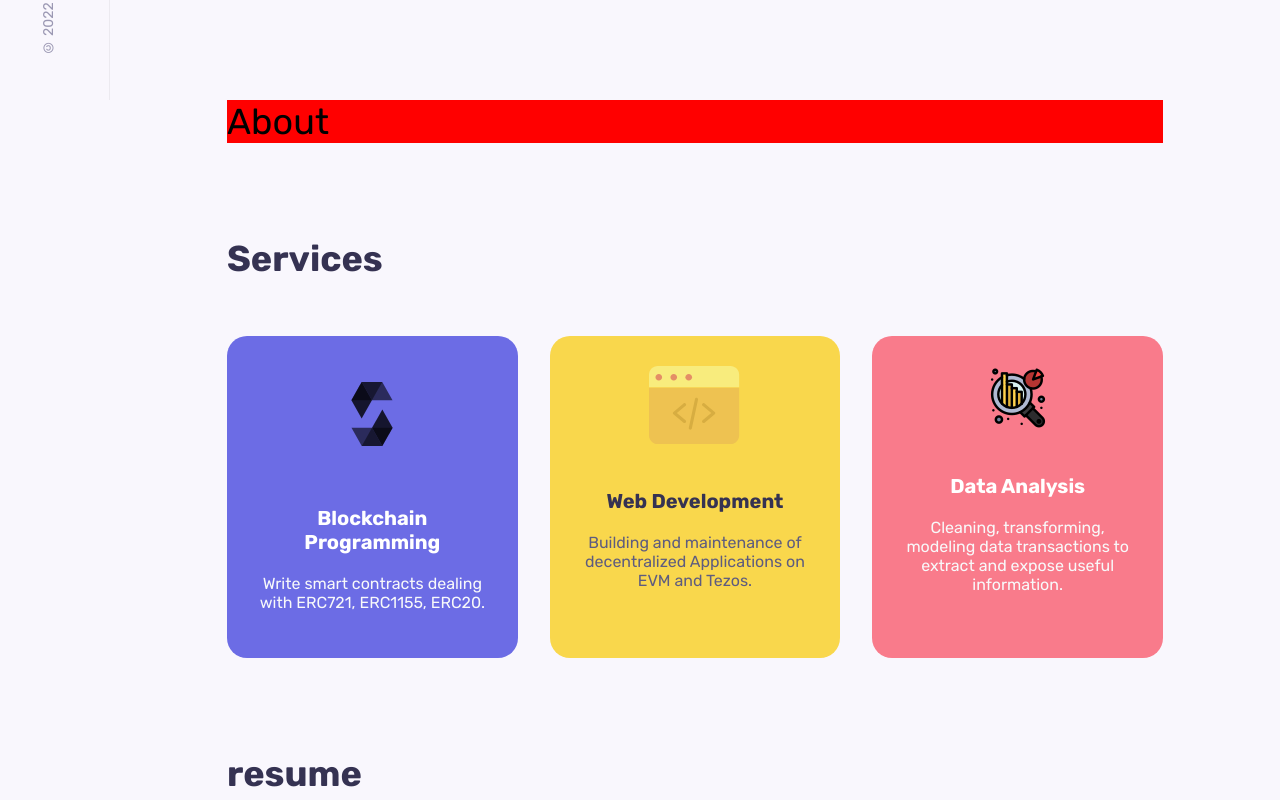
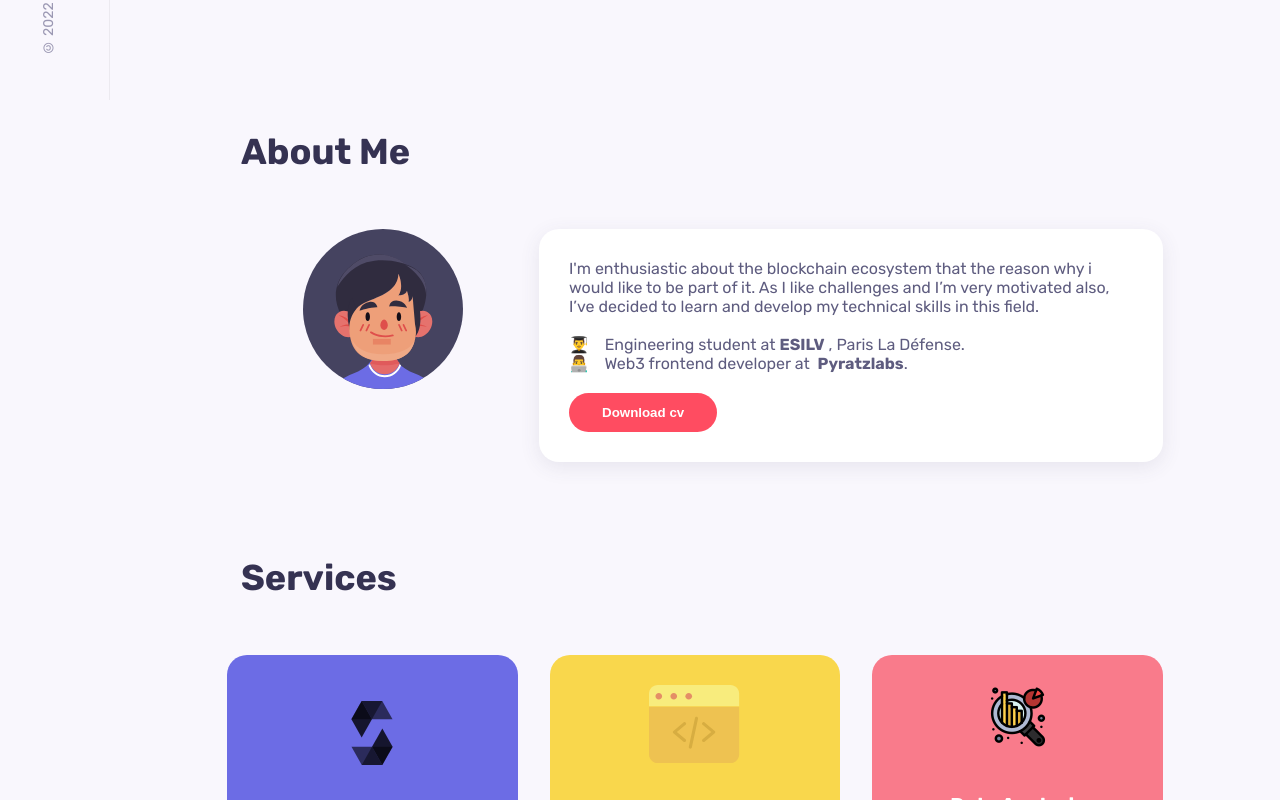
Before and after one commit to Marco75116/CV, a React (Create React App) app: page / in a window 1280 px wide. Shown: the part 700-1500 px from the top of the page. Built offline with nearby package versions, Linux system fonts and the light colour scheme.

Commit message:
About Me done

```diff
--- a/src/Components/about/About.js
+++ b/src/Components/about/About.js
@@ -1,9 +1,59 @@
 import React from "react";
-import { ContainerAbout } from "./About.styled";
+import {
+  ContainerAbout,
+  AboutSections,
+  AboutTitle,
+  AboutGrid,
+  ImgProfile,
+  DataGrid,
+  TextDescriptions,
+  ButtonDoawnload,
+  Link,
+} from "./About.styled";
+import Me from "../../assets/avatar-2.svg";
+import Cv from "../../doc/Ourradour Marc-Antoine.pdf";
 
 const About = (props) => {
   const faCoffee = "faCoffee";
-  return <ContainerAbout ref={props.refProp}>About</ContainerAbout>;
+  return (
+    <ContainerAbout ref={props.refProp}>
+      <AboutSections>
+        <AboutTitle>About Me</AboutTitle>
+
+        <AboutGrid>
+          <ImgProfile>
+            <img style={{ height: "10rem" }} src={Me}></img>
+          </ImgProfile>
+          <DataGrid>
+            <TextDescriptions>
+              I'm enthusiastic about the blockchain ecosystem that the reason
+              why i would like to be part of it. As I like challenges and I’m
+              very motivated also, I’ve decided to learn and develop my
+              technical skills in this field.
+              <br />
+              <br />
+              👨‍🎓 &nbsp;&nbsp; Engineering student at{" "}
+              <Link
+                href="https://www.esilv.fr/en/programmes/master-degree-engineering/majors/fintech/"
+                target="_blank"
+              >
+                ESILV
+              </Link>{" "}
+              , Paris La Défense.
+              <br /> 👨‍💻 &nbsp;&nbsp; Web3 frontend developer at &nbsp;
+              <Link href="https://www.pyratzlabs.com/" target="_blank">
+                Pyratzlabs
+              </Link>
+              .
+            </TextDescriptions>
+            <a href={Cv} download>
+              <ButtonDoawnload>Download cv</ButtonDoawnload>
+            </a>
+          </DataGrid>
+        </AboutGrid>
+      </AboutSections>
+    </ContainerAbout>
+  );
 };
 
 export default About;
--- a/src/Components/about/About.styled.js
+++ b/src/Components/about/About.styled.js
@@ -1,6 +1,62 @@
 import styled from "styled-components";
 
 export const ContainerAbout = styled.div`
-  background-color: red;
   font-size: ${(props) => props.theme.font.h1FontSize};
 `;
+
+export const AboutSections = styled.section``;
+export const AboutTitle = styled.h1`
+  margin-bottom: 3.5rem;
+  color: ${(props) => props.theme.colors.titleColor};
+  font-size: ${(props) => props.theme.font.h1FontSize};
+  margin-left: 0.875rem;
+`;
+export const AboutGrid = styled.div`
+  display: grid;
+  grid-template-columns: 1fr 2fr;
+`;
+export const ImgProfile = styled.div`
+  display: flex;
+  justify-content: center;
+`;
+
+export const DataGrid = styled.div`
+  background-color: ${(props) => props.theme.colors.containerColor};
+  border-radius: ${(props) => props.theme.borderRadius};
+  padding: 1.875rem;
+  box-shadow: ${(props) => props.theme.shadow};
+  /* height: 10rem; */
+`;
+
+export const TextDescriptions = styled.div`
+  color: ${(props) => props.theme.colors.textColor};
+  font-size: ${(props) => props.theme.font.normalFontSize};
+`;
+
+export const Link = styled.a`
+  color: ${(props) => props.theme.colors.textColor};
+  text-decoration: none;
+  font-weight: bold;
+
+  :hover {
+    color: black;
+    transition: 0.3s;
+  }
+`;
+
+export const ButtonDoawnload = styled.button`
+  padding: 0.75rem 2rem;
+  line-height: 1;
+  border-radius: 1.875rem;
+  box-shadow: 0 0 1px rgb(0 0 0 / 0%);
+  border: 1px solid transparent;
+  color: #fff;
+  display: inline-block;
+  background-color: ${(props) => props.theme.colors.firstColor};
+  font-weight: ${(props) => props.theme.weight.boldFont};
+  margin-top: 20px;
+
+  :hover {
+    cursor: pointer;
+  }
+`;
--- a/src/Components/contact/Contact.styled.js
+++ b/src/Components/contact/Contact.styled.js
@@ -8,6 +8,7 @@ export const ContactTitle = styled.h1`
   margin-bottom: 3.5rem;
   color: ${(props) => props.theme.colors.titleColor};
   font-size: ${(props) => props.theme.font.h1FontSize};
+  margin-left: 0.875rem;
 `;
 export const ContainerContent = styled.div`
   display: grid;
--- a/src/Components/resume/Resume.styled.js
+++ b/src/Components/resume/Resume.styled.js
@@ -6,6 +6,7 @@ export const ResumeTitle = styled.h1`
   margin-bottom: 3.5rem;
   color: ${(props) => props.theme.colors.titleColor};
   font-size: ${(props) => props.theme.font.h1FontSize};
+  margin-left: 0.875rem;
 `;
 export const ResumeContainerGrid = styled.div`
   display: grid;
--- a/src/Components/services/Services.styled.js
+++ b/src/Components/services/Services.styled.js
@@ -8,6 +8,7 @@ export const ServicesTitle = styled.h1`
   margin-bottom: 3.5rem;
   color: ${(props) => props.theme.colors.titleColor};
   font-size: ${(props) => props.theme.font.h1FontSize};
+  margin-left: 0.875rem;
 `;
 
 export const ServicesContainerGrid = styled.div`
```
Also changed, not shown: 1 other file (tests, documents, lock files or other folders).
